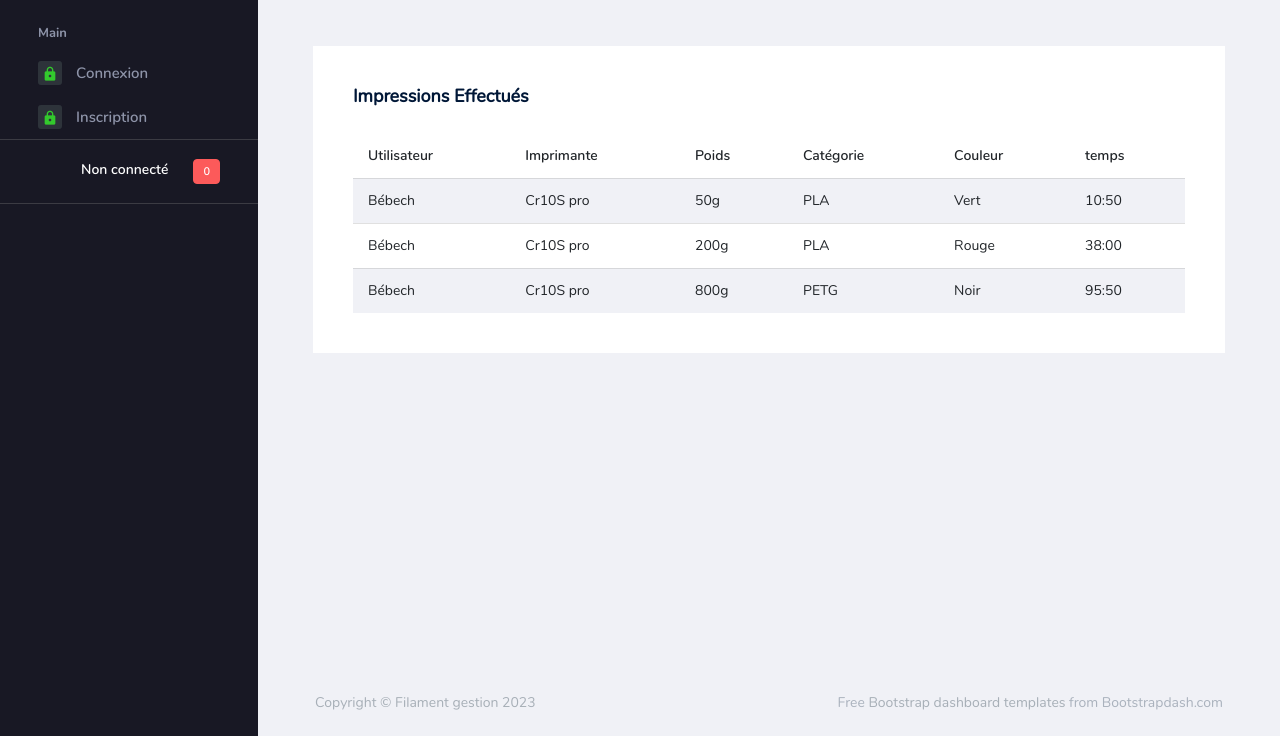
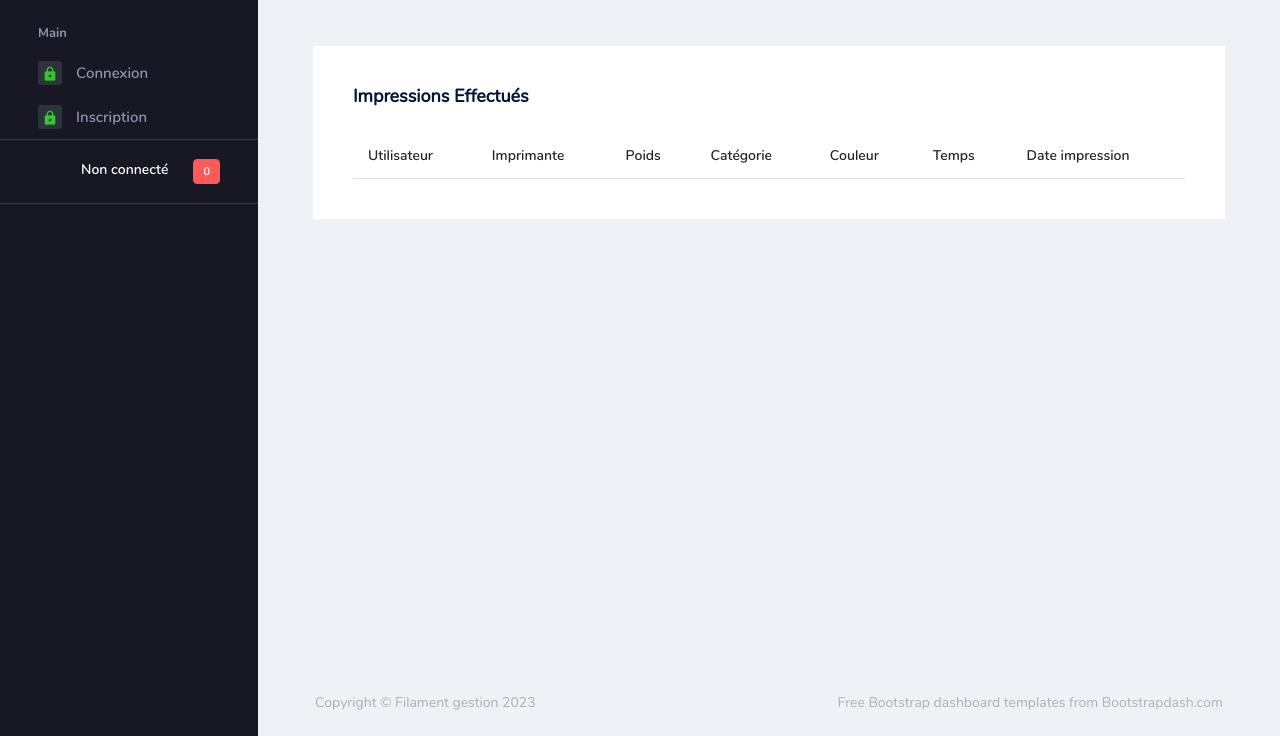
Before and after one commit to Mathbech/filamentgestion.fr, a Symfony app: template templates/users/impressions.html.twig in a window 1280 px wide. Shown: the part 64-800 px from the top of the page. Run offline with Twig, Linux system fonts and the light colour scheme; the template is opened without the code that fills it, so the values that code supplies are empty; some libraries are stand-ins or nearby versions.

Commit message:
Finalisation des requêtes pour les affichage d'impressions

```diff
--- a/src/Entity/Consommation.php
+++ b/src/Entity/Consommation.php
@@ -10,6 +10,10 @@ use Doctrine\ORM\Mapping as ORM;
 #[ApiResource]
 class Consommation
 {
+
+    public function __toString(): String{
+        return $this->getPoids(). ''. $this->getCouleur();
+    }
     #[ORM\Id]
     #[ORM\GeneratedValue]
     #[ORM\Column]
--- a/src/Entity/Imprimantes.php
+++ b/src/Entity/Imprimantes.php
@@ -13,6 +13,10 @@ use Doctrine\ORM\Mapping as ORM;
 #[ApiResource]
 class Imprimantes
 {
+
+    public function __toString(): String{
+        return $this->getNomImprimante();
+    }
     #[ORM\Id]
     #[ORM\GeneratedValue]
     #[ORM\Column]
--- a/templates/users/impressions.html.twig
+++ b/templates/users/impressions.html.twig
@@ -14,47 +14,40 @@
                         <th> Imprimante </th>
                         <th> Poids </th>
                         <th> Catégorie </th>
-                        <th>Couleur</th>
-                        <th> temps </th>
+                        <th> Couleur </th>
+                        <th> Temps </th>
+                        <th> Date impression </th>
                     </tr>
                 </thead>
                 <tbody>
+                    {% for impression in impressions %}
                     <tr>
                         <td class="py-1">
-                            Bébech
+                            {{impression.utilisateur.username }}
                         </td>
-                        <td> Cr10S pro </td>
+                        <td> {{ impression.Imprimantes }} </td>
                         <td>
-                            50g
+                            {# {{ impression.consommation.poids }} #}
+                            {% for consommation in impression.consommation %}
+                            {# {{ dump ( consommation ) }} #}
+                            {{ consommation.poids }}
+                            {% endfor %}
                         </td>
-                        <td> PLA </td>
-                        <td> Vert </td>
-                        <td> 10:50 </td>
+                        <td>
+                        </td>
+                        <td>
+                            {# {{ impression.consommation.couleur }} #}.
+                            {% for consommation in impression.consommation %}
+                            {# {{ dump ( consommation ) }} #}
+                            {{ consommation.couleur }}
+                            {% endfor %}
+                        </td>
+                        <td> {{impression.Temps|date('H:m')}} </td>
+                        <td>
+                            {{ impression.Date|date('d/m/Y') }}
+                        </td>
                     </tr>
-                    <tr>
-                        <td class="py-1">
-                            Bébech
-                        </td>
-                        <td> Cr10S pro </td>
-                        <td>
-                            200g
-                        </td>
-                        <td> PLA </td>
-                        <td> Rouge </td>
-                        <td> 38:00 </td>
-                    </tr>
-                    <tr>
-                        <td class="py-1">
-                            Bébech
-                        </td>
-                        <td> Cr10S pro </td>
-                        <td>
-                            800g
-                        </td>
-                        <td> PETG </td>
-                        <td> Noir </td>
-                        <td> 95:50 </td>
-                    </tr>
+                    {% endfor %}
                 </tbody>
             </table>
         </div>
--- a/templates/users/stock.html.twig
+++ b/templates/users/stock.html.twig
@@ -22,7 +22,7 @@
                     {% for stock in stocks %}
                     <tr>
                         <td class="py-1">
-                            {{stock.utilisateur }}
+                            {{stock.utilisateur.username }}
                         </td>
                         <td> {{ stock.poids }} </td>
                         <td>
```
Also changed, not shown: src/Controller/Admin/ImpressionsCrudController.php (+10 -0 lines), src/Controller/PublicController.php (+6 -4 lines), src/Repository/ImprimantesRepository.php (+0 -12 lines).
